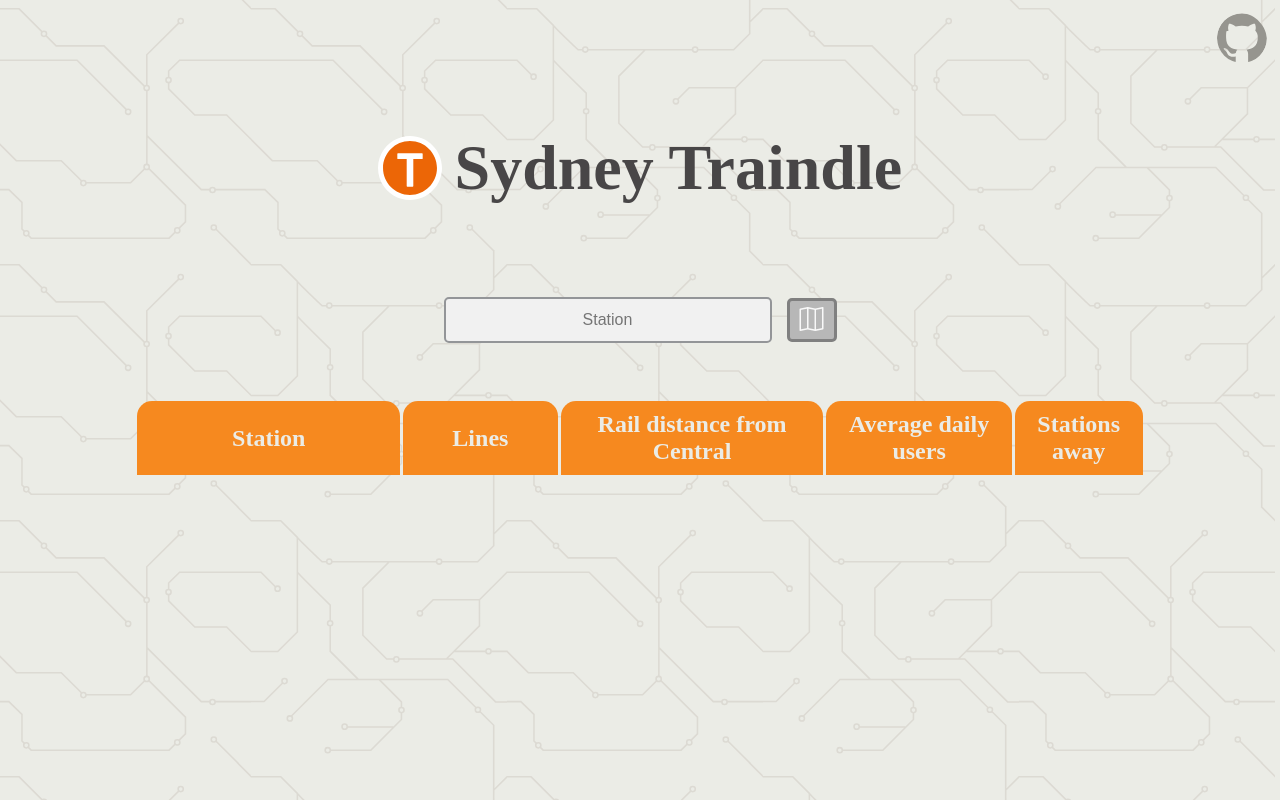
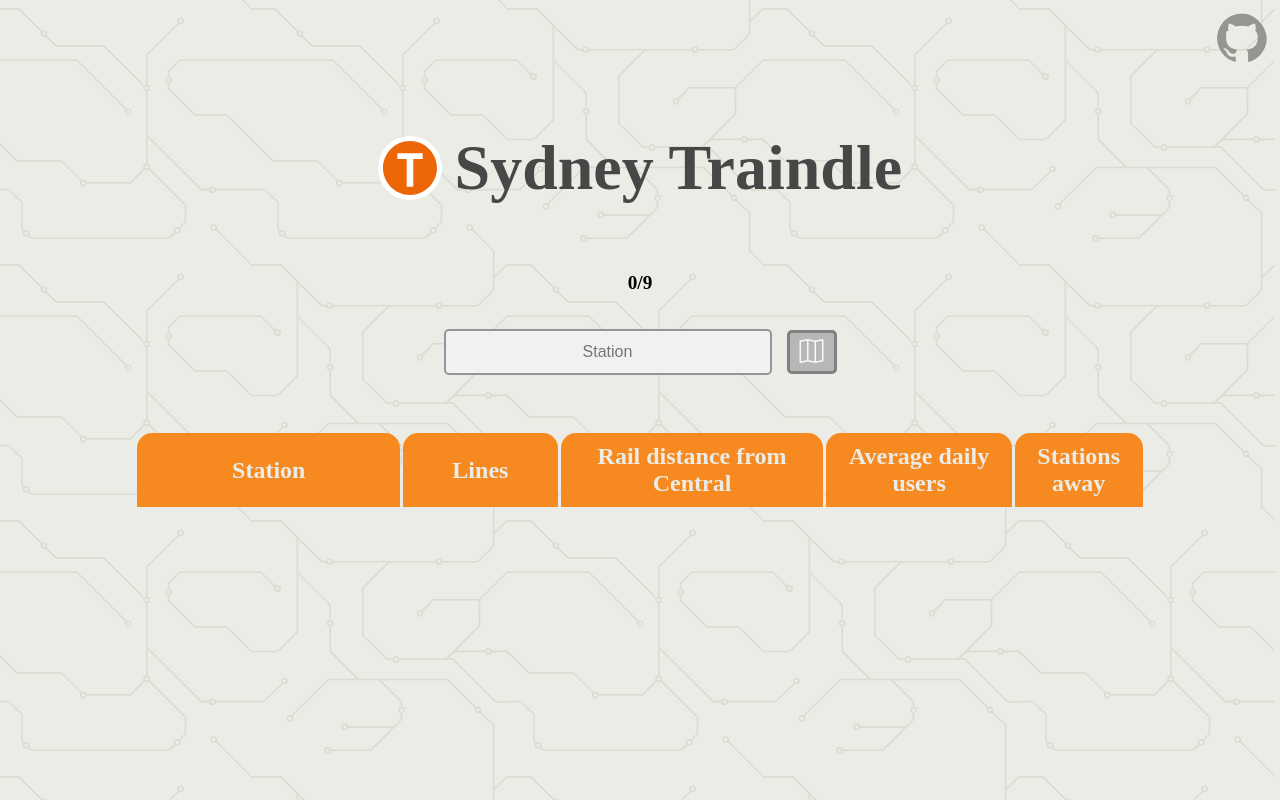
Before and after one commit to sunnyyuqingchen/sydney_traindle, a React (Vite) app: page / in a window 1280 px wide. Built offline with nearby package versions, Linux system fonts and the light colour scheme; a web font is replaced by a local one.

Commit message:
implemented guessing limit and a losing message.

```diff
--- a/src/components/game.jsx
+++ b/src/components/game.jsx
@@ -27,8 +27,8 @@ function Game() {
     const day = Math.floor((new Date() - new Date(2000, 0, 1)) / 86400000);
 
     /* mock date for testing */
-    //const mockDate = new Date('2025-01-05');
-    //const today = mockDate.toISOString().split('T')[0];
+    // const mockDate = new Date('2025-01-05');
+    // const today = mockDate.toISOString().split('T')[0];
 
     // if locale storage has same date as today we restore previous game state
     if (storedDate === today) {
@@ -38,7 +38,7 @@ function Game() {
 
     // if new day, get new answer and reset game state
     } else {
-      //const newAnswer = stations[Math.floor(Math.random() * stations.length)];
+      // const newAnswer = stations[Math.floor(Math.random() * stations.length)];
       const newAnswer = stations[Math.floor(seededRandom(day) * stations.length)];
       setAnswer(newAnswer);
 
@@ -107,12 +107,32 @@ function Game() {
               </div>
             </motion.div>
           ) : (
+            selectedStations.length === 9 ? (
+              <motion.div {...winAnimation} className="win-container">
+                <div className="win-heading">
+                  <h3>Congratulations</h3>
+                </div>
+                <p className="win-message">
+                  You kinda suck at this (you lost)
+                </p>
+                <div className="share-flex">
+                  <p>Share your score!</p>
+                  <img className="share-icon" src="/Icons/share.svg"></img>
+                </div>
+              </motion.div>
+            ) : (
+              <>
+              <div className='guess-count'>
+                {selectedStations.length}/9
+              </div>
               <StationInput
                 onStationSelect={handleStationSelect}
                 suggestions={stations}
                 answer={answer}
                 onWin={handleWin}
               />
+              </>
+            )
           )}
           <StationTable
             selectedStations={selectedStations}
@@ -124,4 +144,5 @@ function Game() {
   );
 }
 
+
 export default Game;
--- a/src/index.css
+++ b/src/index.css
@@ -349,3 +349,13 @@ a:has(.header-logo) {
   height: 2.5vw;
   z-index: -1;
 }
+
+.guess-count {
+  display: flex;
+  justify-content: center;
+  align-items: center;
+  font-size: 1.2rem;
+  font-weight: bold;
+  margin-bottom: 10px;
+  text-align: center;
+}
```
Lines whose indentation alone changed are shown as unchanged.
